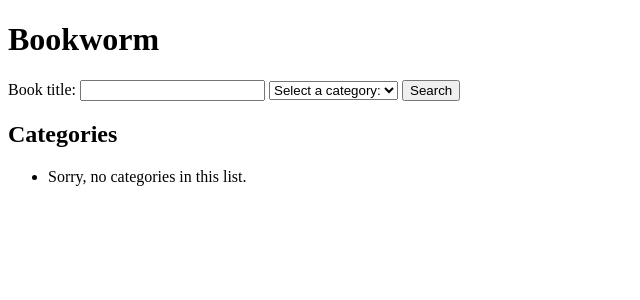
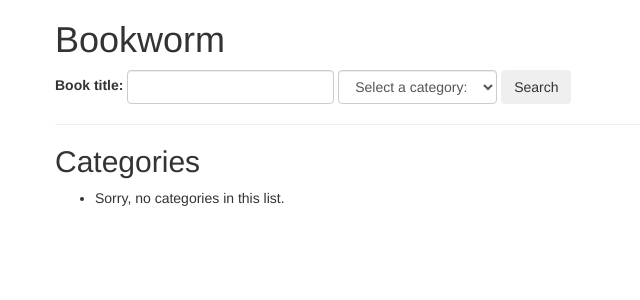
Before and after one commit to osule/bookworm, a Django app: page /categories in a window 1280 px wide. Shown: the top 300 px of the page, without its empty margins (0-640 px from the left). Run offline with Django 3.2, Linux system fonts and the light colour scheme; data that the repository does not hold is empty; some libraries are stand-ins or nearby versions.

Commit message:
Apply template styling

```diff
--- a/compass/templates/book.html
+++ b/compass/templates/book.html
@@ -7,7 +7,7 @@
     {% block content %}
         {% include 'search_form.html' with categories=categories %}
         <h2>{{ book.title }}</h2>
-        <p>
+        <p>Category:
             <a href="{% url 'category_detail' book.category.slug %}">{{ book.category.title }}</a>
         </p>
     {% endblock %}
--- a/compass/templates/layout.html
+++ b/compass/templates/layout.html
@@ -3,9 +3,14 @@
 <head>
     <meta charset="UTF-8">
     <title>{% block title %}{% endblock %}</title>
+    <link rel="stylesheet" href="https://maxcdn.bootstrapcdn.com/bootstrap/3.3.7/css/bootstrap.min.css">
 </head>
 <body>
-    <h1>Bookworm</h1>
-    {% block content %}{% endblock %}
+    <div class="container">
+        <div class="row">
+            <h1>Bookworm</h1>
+            {% block content %}{% endblock %}
+        </div>
+    </div>
 </body>
 </html>
--- a/compass/templates/search_form.html
+++ b/compass/templates/search_form.html
@@ -1,12 +1,13 @@
-    <form action="/search" method="POST">
+    <form action="/search" class="form-inline" method="POST">
         {% csrf_token %}
         <label for="title">Book title: </label>
-        <input name="title" type="text">
-        <select name="category">
+        <input name="title" type="text" class="form-control">
+        <select name="category" class="form-control">
             <option value="">Select a category:</option>
             {% for category in categories %}
                 <option>{{ category.title }}</option>
             {% endfor %}
         </select>
-        <button>Search</button>
+        <button class="btn">Search</button>
     </form>
+    <hr/>
```
